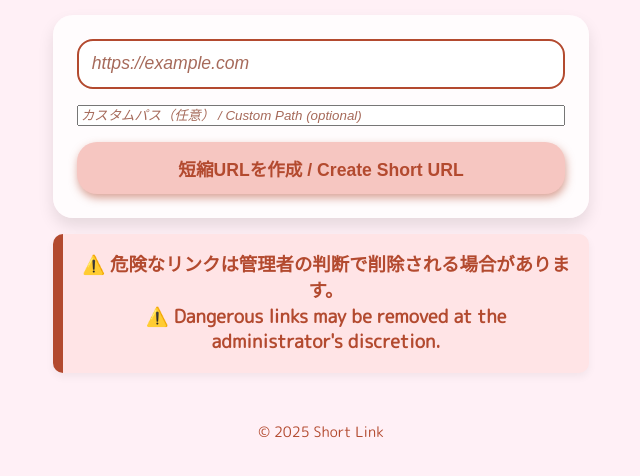
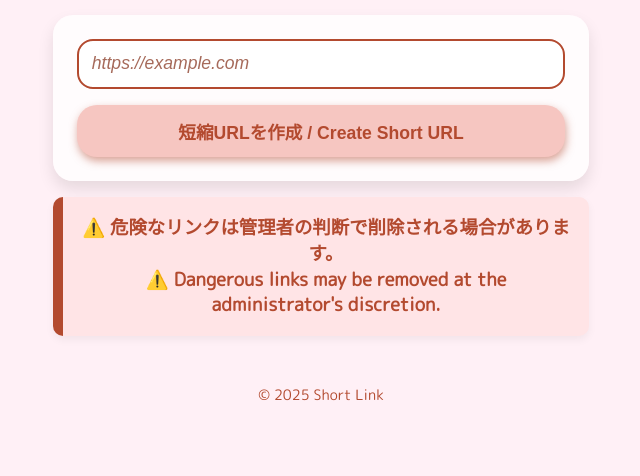
Before and after one commit to hamuzon/Short-Link, a plain HTML site: page index.html in a window 1280 px wide. Shown: the part 198-674 px from the top of the page, without its empty margins (319-959 px from the left). Drawn offline with Linux system fonts and the light colour scheme.

Commit message:
index.html v2.0.0 -002

```diff
--- a/index.html
+++ b/index.html
@@ -13,7 +13,6 @@
 
   <form id="shortenForm" autocomplete="off" spellcheck="false">
     <input type="url" name="url" placeholder="https://example.com" required aria-label="URLを入力してください / Enter URL" />
-    <input type="text" name="customPath" placeholder="カスタムパス（任意） / Custom Path (optional)" aria-label="カスタムパス / Custom Path"/>
     <button type="submit">短縮URLを作成 / Create Short URL</button>
     <button type="button" id="resetButton" class="secondary-button" style="display:none;">🔄 リセット / Reset</button>
   </form>
```
